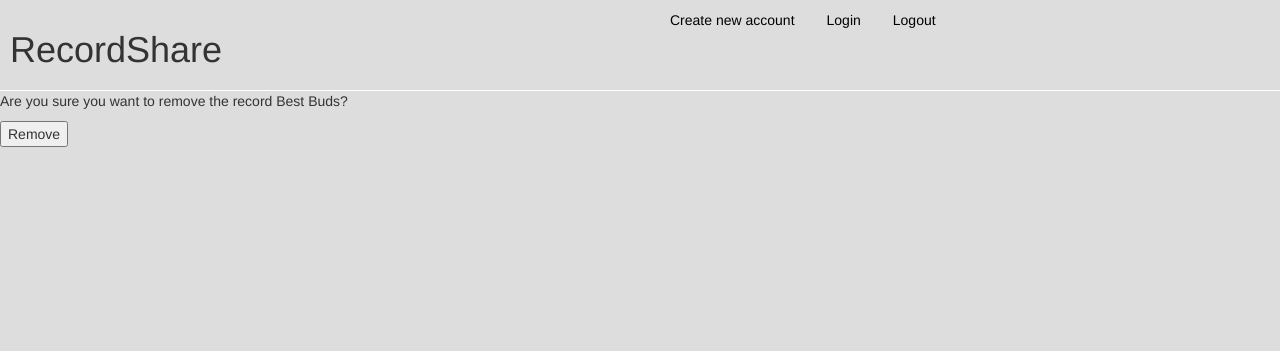
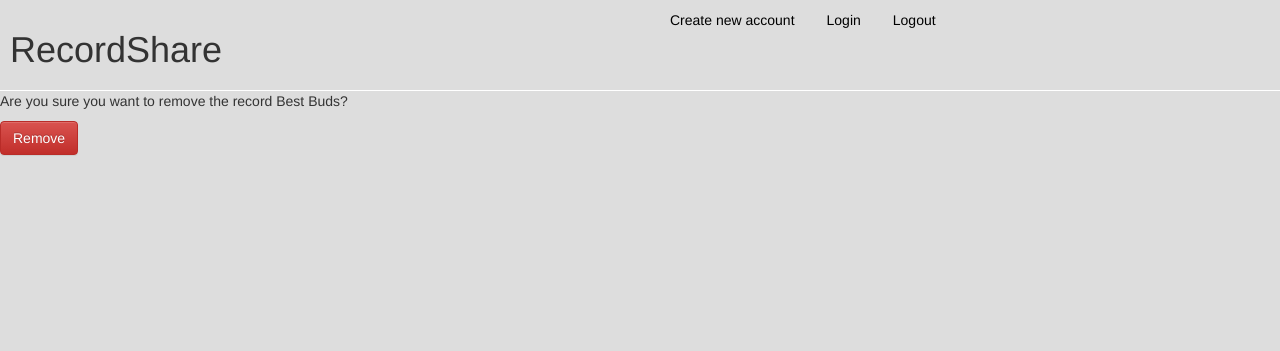
Before and after one commit to apierc2175/hey_neighbor, a Django app: page /3/delete/ in a window 1280 px wide. Shown: the top 351 px of the page. Run offline with Django 3.2, Linux system fonts and the light colour scheme; data comes from the database, SQL or seed files in the repository; some libraries are stand-ins or nearby versions.

Commit message:
made delete only on user page

```diff
--- a/records/templates/records/delete.html
+++ b/records/templates/records/delete.html
@@ -3,6 +3,6 @@
 <form method="post">
   {% csrf_token %}
   <p> Are you sure you want to remove the record {{records.name}}?</p>
-  <button>Remove</button>
+  <button class="btn btn-danger">Remove</button>
 </form>
 {% endblock %}
--- a/records/templates/records/my.html
+++ b/records/templates/records/my.html
@@ -27,7 +27,7 @@
       {% ifequal records.condition 'HEAVILY' %}
         <p>Heavily Used</p>
       {% endifequal %}
-      <a href="{% url 'records:delete'  records.id %}"<p>Remove this record</p></a>
+      <a href="{% url 'records:delete'  records.id %}"><button class="btn btn-danger">Remove this record</button></a>
     </li>
   </div>
   {% endfor %}
--- a/records/templates/records/user_list.html
+++ b/records/templates/records/user_list.html
@@ -34,7 +34,6 @@
       {% ifequal records.condition 'HEAVILY' %}
         <p>Heavily Used</p>
       {% endifequal %}
-      <a href="{% url 'records:delete'  records.id %}"<p>Remove this record</p></a>
   </div>
   {% endfor %}
 {% endblock %}
```
